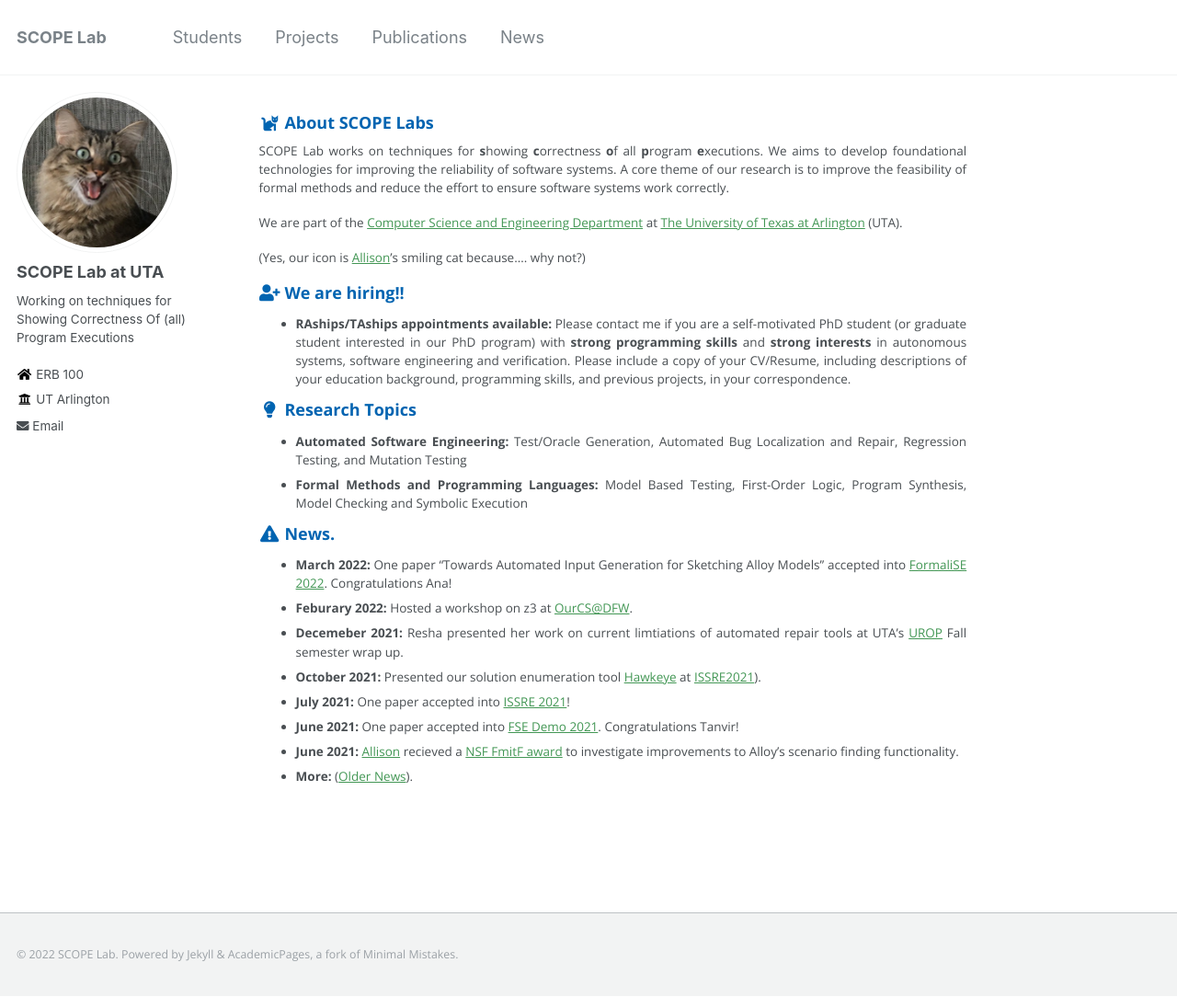
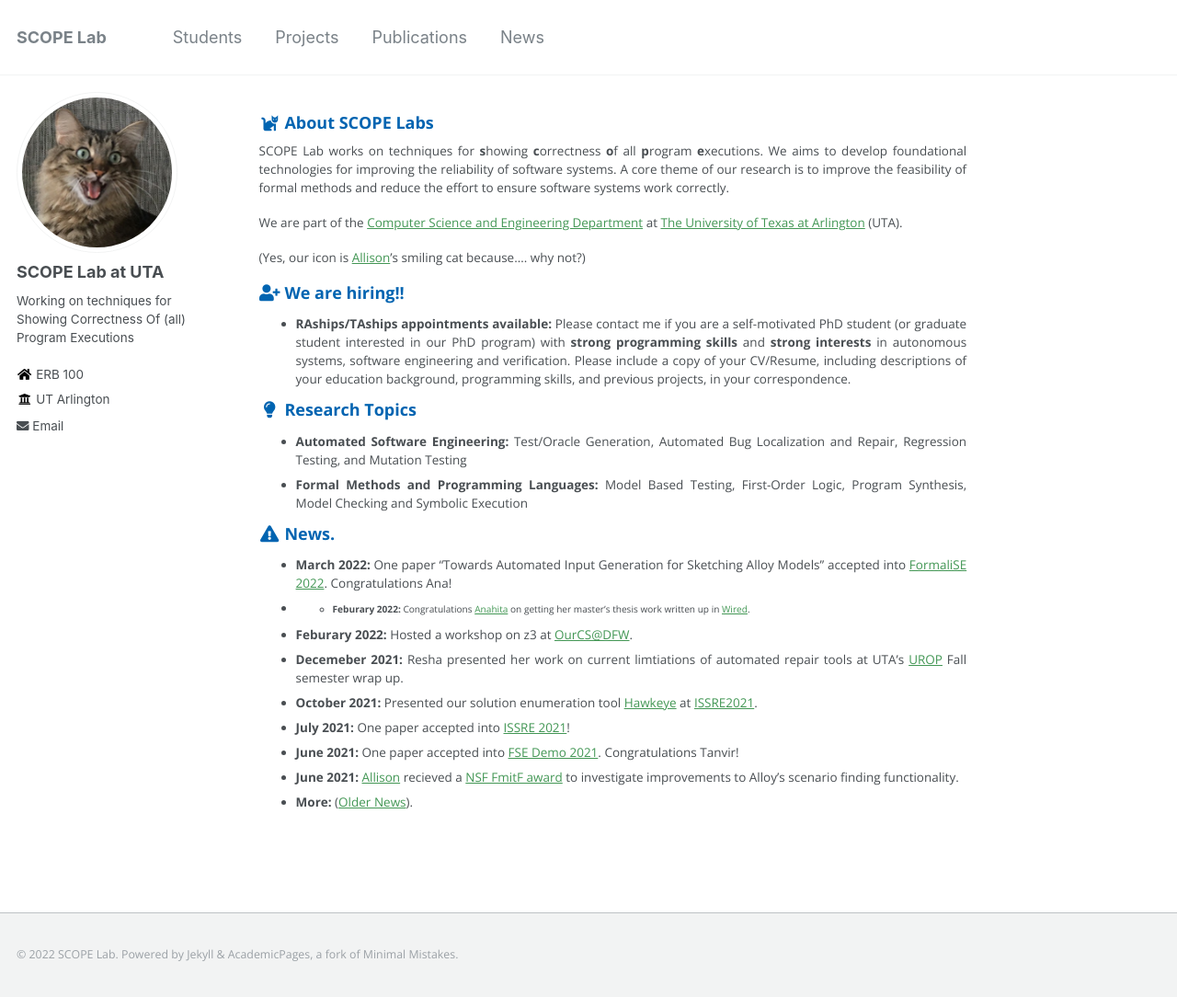
Before and after one commit to SCOPELabUTA/SCOPELabUTA.github.io, a Jekyll site: the page built from _pages/about.md, in a window 1280 px wide and 1084 px high. Shown: the whole window at 92% size. Built offline with Jekyll 4.4.1, drawn with Linux system fonts in a browser that asks for light colours.

Commit message:
Update about.md

```diff
--- a/_pages/about.md
+++ b/_pages/about.md
@@ -26,9 +26,10 @@ Checking and Symbolic Execution
 
 ### <i class="fa fa-fw fa-exclamation-triangle" aria-hidden="true"></i> News.
 * **March 2022:** One paper "Towards Automated Input Generation for Sketching Alloy Models" accepted into [FormaliSE 2022](https://conf.researchr.org/home/icse-2022/Formalise-2022#:~:text=of%20software%20systems.-,Originally%20a%20successful%20satellite%20workshop%20of%20ICSE%2C%20since%202018%20FormaliSE,%2C%20PA%20(or%20online).). Congratulations Ana!
+* * **Feburary 2022:** Congratulations [Anahita](https://www.linkedin.com/in/anahita-samadi-2756704b/) on getting her master's thesis work written up in [Wired](https://www.wired.com/story/job-applicants-hack-resume-reading-software/).
 * **Feburary 2022:** Hosted a workshop on z3 at [OurCS@DFW](https://uta.engineering/ourcs/).
 * **Decemeber 2021:** Resha presented her work on current limtiations of automated repair tools at UTA's [UROP](https://www.uta.edu/research/opportunities/undergraduate-research/programs/urop) Fall semester wrap up.
-* **October 2021:** Presented our solution enumeration tool [Hawkeye](https://github.com/alloy-hawkeye/Hawkeye) at [ISSRE2021](https://2021.issre.net/)).
+* **October 2021:** Presented our solution enumeration tool [Hawkeye](https://github.com/alloy-hawkeye/Hawkeye) at [ISSRE2021](https://2021.issre.net/).
 * **July 2021:** One paper accepted into [ISSRE 2021](https://2021.issre.net/)!
 * **June 2021:** One paper accepted into [FSE Demo 2021](https://2021.esec-fse.org/track/fse-2021-demonstrations). Congratulations Tanvir!
 * **June 2021:** [Allison](https://allisonius.github.io/) recieved a [NSF FmitF award](https://www.nsf.gov/awardsearch/showAward?AWD_ID=2123341&HistoricalAwards=false) to investigate improvements to Alloy's scenario finding functionality.
```
